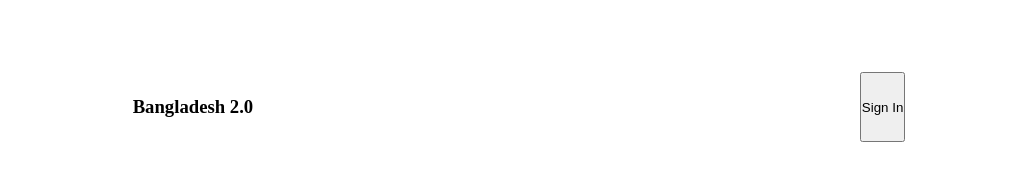
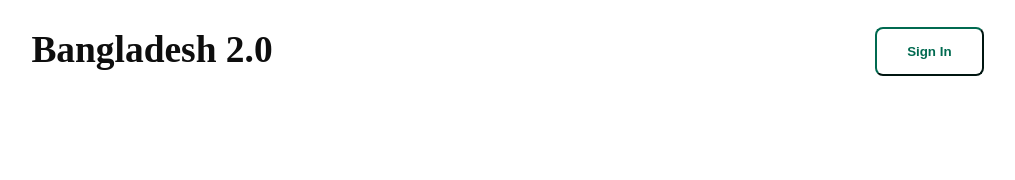
Before and after one commit to Dristy233/B11A1--assignment-1, a plain HTML site: page index.html in a window 1280 px wide. Shown: the whole page, without its empty margins (133-1148 px from the left). Drawn offline with Linux system fonts and the light colour scheme.

Commit message:
added an index.html

```diff
--- a/index.html
+++ b/index.html
@@ -5,13 +5,16 @@
    <meta name="viewport" content="width=
    , initial-scale=1.0">
    <title>First Assignment</title>
+   <link rel="preconnect" href="https://fonts.googleapis.com">
+   <link rel="preconnect" href="https://fonts.gstatic.com" crossorigin>
+   <link href="https://fonts.googleapis.com/css2?family=Fira+Sans:ital,wght@0,100;0,200;0,300;0,400;0,500;0,600;0,700;0,800;0,900;1,100;1,200;1,300;1,400;1,500;1,600;1,700;1,800;1,900&family=Open+Sans:ital,wght@0,300..800;1,300..800&family=Work+Sans:ital,wght@0,100..900;1,100..900&display=swap" rel="stylesheet">
    <link rel="stylesheet" href="style/style.css">
 </head>
-<body>
+<body class=".work-sans-normal">
    <header>
 <div class="navber">
 <div class="logo">
-<h3>Bangladesh 2.0</h3>
+<h3 class="h3">Bangladesh 2.0</h3>
 </div>
 <div class="btn"></div>
 <button class="btn">Sign In</button>
--- a/style/style.css
+++ b/style/style.css
@@ -1,8 +1,34 @@
+
+.work-sans-normal {
+  font-family: "Work Sans", serif;
+  font-optical-sizing: auto;
+  font-style: normal;
+
+}
+
 *{
-   margin: 24px;
+   margin: 1px;
    padding: 0px;
 }
 .navber{
    display: flex;
    justify-content: space-around;
+   padding: 24px;
+
 }
+.btn{
+   padding: 15px 30px;
+   background-color: white ;
+   color: #006A50;
+   font-weight: 600;
+   border-radius: 8px;
+  border-color: #006A50;
+
+
+}
+.logo{
+   font-weight: bold;
+   font-size: 32px;
+   color: #0E0E0E;
+
+}
```
